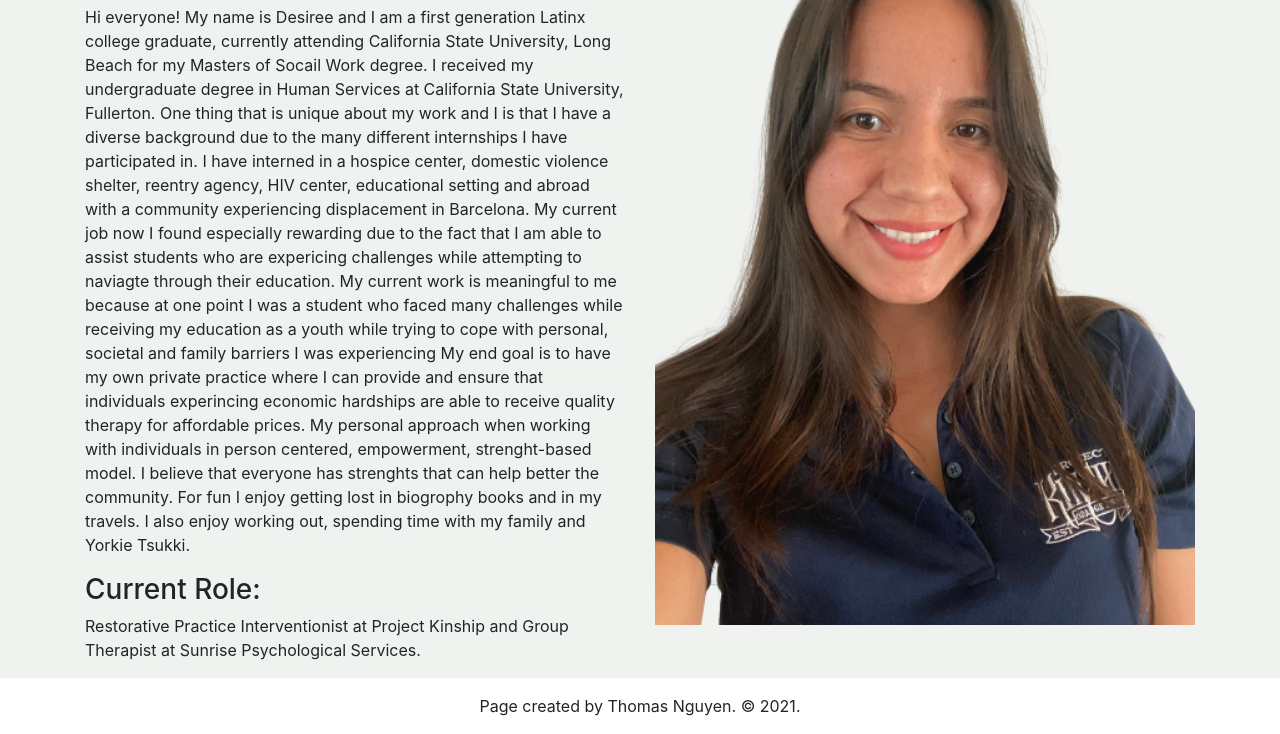
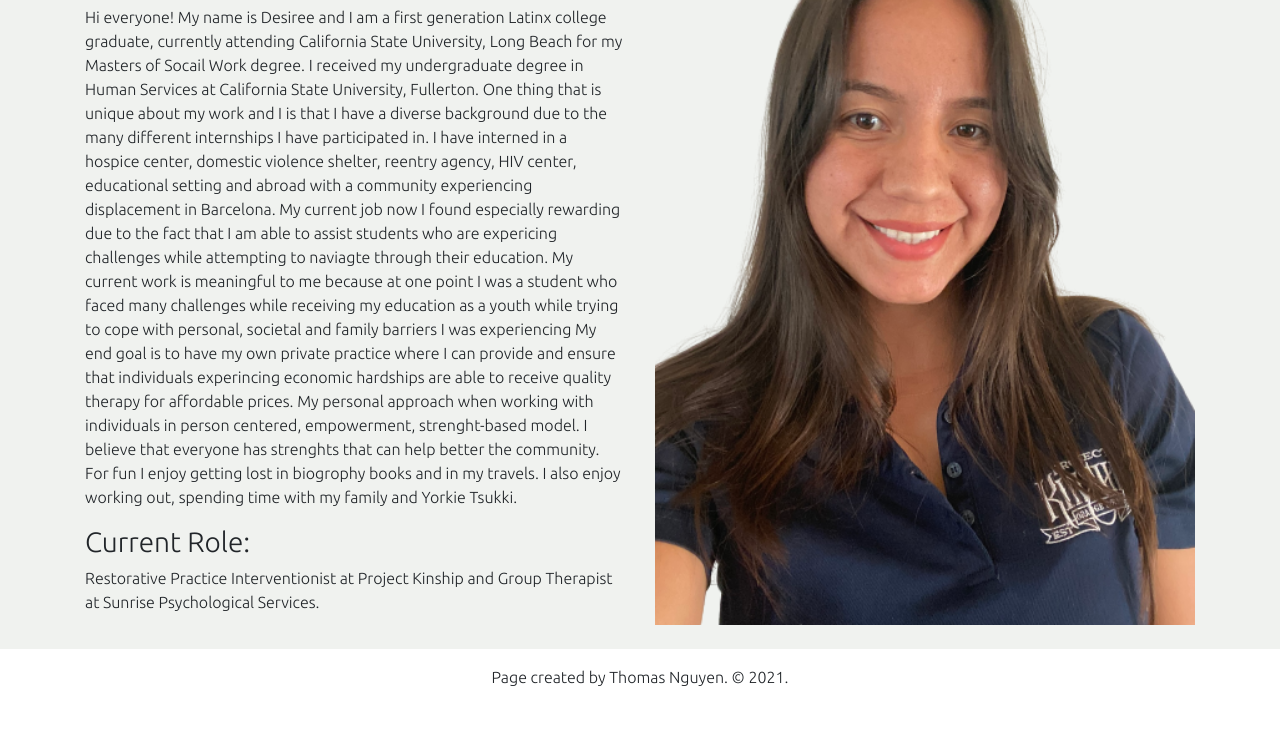
Before and after one commit to oddtomas/Desiree_Profile, a plain HTML site: page index.html in a window 1280 px wide. Shown: the part 165-899 px from the top of the page. After the commit the page ends 870 px from the top, so only its background shows below. Drawn offline with nearby package versions, Linux system fonts and the light colour scheme.

Commit message:
added some text style

```diff
--- a/index.html
+++ b/index.html
@@ -27,6 +27,9 @@
       crossorigin="anonymous"
     ></script>
     <style>
+      *{
+        font-family: 'Ubuntu', sans-serif;
+      }
       body {
         background-color: white;
       }
@@ -54,6 +57,9 @@
         color: #6ea268;
       }
     </style>
+    <link rel="preconnect" href="https://fonts.googleapis.com">
+    <link rel="preconnect" href="https://fonts.gstatic.com" crossorigin>
+    <link href="https://fonts.googleapis.com/css2?family=Ubuntu:wght@300&display=swap" rel="stylesheet">
   </head>
   <body>
     <!-- This is your navigation bar. See: https://getbootstrap.com/docs/4.0/components/navbar/-->
```
Also changed, not shown: contact.html (+3 -0 lines), work.html (+3 -0 lines).
